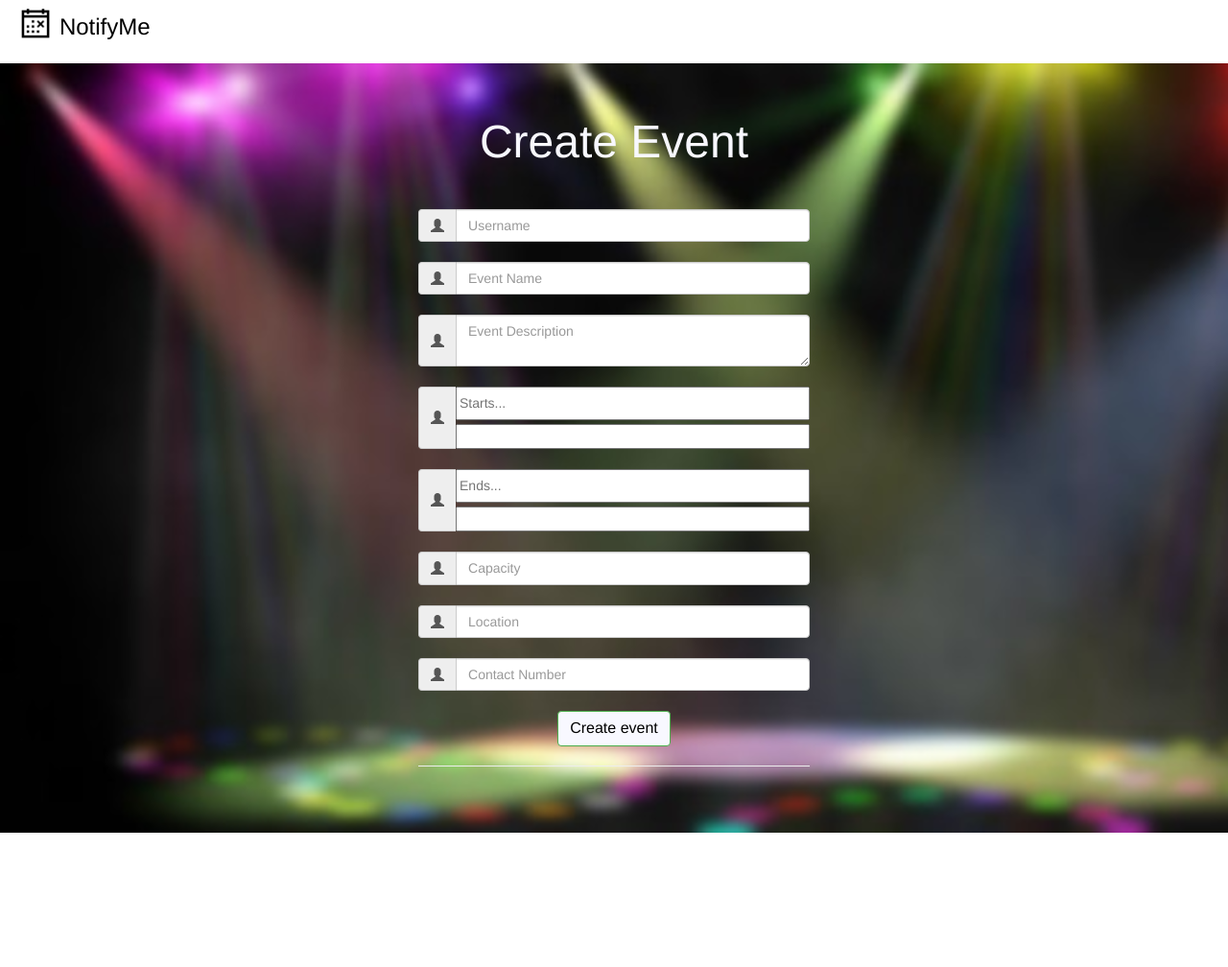
After one commit to krishnadwypayan/Events-Going-Not_Going, a Node server app: template views/createEvent.ejs in a window 1280 px wide. The commit adds this page. Shown: the whole page at 96% size. Run offline with Node 20, Linux system fonts and the light colour scheme; the template is opened without the code that fills it, so the values that code supplies are empty; some libraries are stand-ins or nearby versions.

Commit message:
Add files via upload

```diff
--- /dev/null
+++ b/views/createEvent.ejs
@@ -0,0 +1,260 @@
+<!DOCTYPE html>
+<html lang="">
+
+<head>
+    <meta charset="utf-8">
+    <meta http-equiv="X-UA-Compatible" content="IE=edge">
+    <meta name="viewport" content="width=device-width, initial-scale=1">
+    <title>NotifyMe</title>
+    <link rel="icon" type="image/gif/png" href="datelogo.png">
+    <!-- Bootstrap CSS -->
+
+    <!--    <link rel="stylesheet" href="https://maxcdn.bootstrapcdn.com/bootstrap/3.3.6/css/bootstrap.min.css" integrity="sha384-1q8mTJOASx8j1Au+a5WDVnPi2lkFfwwEAa8hDDdjZlpLegxhjVME1fgjWPGmkzs7" crossorigin="anonymous">-->
+
+
+    <link rel="stylesheet" href="https://maxcdn.bootstrapcdn.com/bootstrap/3.3.7/css/bootstrap.min.css">
+    <link rel="stylesheet" href="//code.jquery.com/ui/1.12.1/themes/base/jquery-ui.css">
+    <link rel="stylesheet" href="/resources/demos/style.css">
+    <script src="https://code.jquery.com/jquery-1.12.4.js"></script>
+    <script src="https://code.jquery.com/ui/1.12.1/jquery-ui.js"></script>
+
+
+
+
+    <!-- HTML5 Shim and Respond.js IE8 support of HTML5 elements and media queries -->
+    <!-- WARNING: Respond.js doesn't work if you view the page via file:// -->
+    <!--[if lt IE 9]>
+			<script src="https://oss.maxcdn.com/libs/html5shiv/3.7.2/html5shiv.min.js"></script>
+			<script src="https://oss.maxcdn.com/libs/respond.js/1.4.2/respond.min.js"></script>
+		<![endif]-->
+    <link href="//netdna.bootstrapcdn.com/font-awesome/4.0.0/css/font-awesome.css" rel="stylesheet">
+    <script src="https://maxcdn.bootstrapcdn.com/bootstrap/3.3.7/js/bootstrap.min.js"></script>
+
+
+    <link rel="stylesheet" href="//cdnjs.cloudflare.com/ajax/libs/timepicker/1.3.5/jquery.timepicker.min.css">
+
+    <style>
+        .jumbotron {
+            position: relative;
+            background: #000 url("eventsback.jpg");
+            width: 100%;
+            height: 100%;
+            background-size: cover;
+            overflow: inherit;
+            background-blend-mode: lighten;
+        }
+
+        .above {
+            margin-bottom: 10px;
+        }
+
+
+        .affix {
+            top: 0;
+            width: 100%;
+            z-index: 9999 !important;
+        }
+
+        .affix+.container-fluid {
+            padding-top: 0px;
+        }
+
+        .modal-body {
+            overflow-y: inherit;
+            z-index: 9999;
+        }
+
+        .input-group {
+            overflow-y: inherit;
+            z-index: 9999 !important;
+        }
+
+    </style>
+
+</head>
+
+<body>
+
+
+    <div class="container above">
+    </div>
+    <!--nav bar-->
+    <nav class="navbar navbar-light" data-spy="affix" data-offset-top="10">
+        <div class="container-fluid" style="background-color: white;">
+            <div class="navbar-header">
+                <!--href to register page-->
+                <!--                <a class="navbar-brand" href="/public/index.html">-->
+                <img style="display: inline-block; height: 3em; width: 3em; margin-top: -1em;" src="datelogo.png">
+                <!--                    <i style="display: inline-block; margin-right: 1.5em;" class="glyphicon glyphicon-calendar"></i>-->
+                <span style="display: inline-block;"><font size="5" color="black">NotifyMe</font></span>
+            </div>
+        </div>
+    </nav>
+
+
+
+
+
+    <div class="jumbotron jumbotron-fluid" style="margin-top: -1em;">
+        <center>
+            <!-- Hero section -->
+            <div>
+                <div class="container--flex">
+                    <div>
+                        <p>
+                            <font size=8 color="ghostwhite">Create Event</font>
+                        </p>
+
+                        <form>
+
+                            <div style="width:450px; margin-top: 2.5em;">
+
+                               <div class="input-group" style="margin: 1.5em;">
+                                    <span class="input-group-addon"><i class="glyphicon glyphicon-user"></i></span>
+                                    <input class="form-control" id="event_username" type="text" value="" placeholder="Username" data-placement="right" style="min-width: 100%;" required/>
+                                </div>
+
+                                <div class="input-group" style="margin: 1.5em;">
+                                    <span class="input-group-addon"><i class="glyphicon glyphicon-user"></i></span>
+                                    <input class="form-control" id="event_name" type="text" value="" placeholder="Event Name" data-placement="right" style="min-width: 100%;" required/>
+                                </div>
+
+                                <div class="input-group" style="margin: 1.5em;">
+                                    <span class="input-group-addon"><i class="glyphicon glyphicon-user"></i></span>
+                                    <textarea id="event_desc" class="form-control" style="min-width: 100%;" placeholder="Event Description" required></textarea>
+                                </div>
+
+
+                                <div id="event_start" class="input-group" style="margin: 1.5em;">
+                                    <span class="input-group-addon"><i class="glyphicon glyphicon-user"></i></span>
+                                    <input id="start_date" type="text" name="name" value="" style="min-width: 100%; height: 2.5em;" placeholder="Starts..." data-toggle="tooltip" data-placement="center" required/>
+
+                                    <input id="start_time" class="timepicker" style="min-width: 100%; margin-top: 0.3em;" />
+
+                                </div>
+
+                                <div id="event_end" class="input-group" style="margin: 1.5em;">
+                                    <span class="input-group-addon"><i class="glyphicon glyphicon-user"></i></span>
+                                    <input id="end_date" type="text" placeholder="Ends..." style="min-width: 100%; height: 2.5em;" data-placement="right" required/>
+
+                                    <input id="end_time" class="timepicker" style="min-width: 100%; margin-top: 0.3em;" />
+                                </div>
+
+                                <div class="input-group" style="margin: 1.5em;">
+                                    <span class="input-group-addon"><i class="glyphicon glyphicon-user"></i></span>
+                                    <input class="form-control" id="event_capacity" type="number" value="" placeholder="Capacity" data-placement="right" style="min-width: 100%; height: 2.5em;" min="1" max="500" required/>
+                                </div>
+
+                                <div class="input-group" style="margin: 1.5em;">
+                                    <span class="input-group-addon"><i class="glyphicon glyphicon-user"></i></span>
+                                    <input class="form-control" id="event_location" type="text" value="" placeholder="Location" data-placement="right" style="min-width: 100%;" required/>
+                                </div>
+
+                                <div class="input-group" style="margin: 1.5em;">
+                                    <span class="input-group-addon"><i class="glyphicon glyphicon-user"></i></span>
+                                    <input class="form-control" id="event_contact" type="text" value="" placeholder="Contact Number" data-placement="right" style="min-width: 100%;" required/>
+                                </div>
+
+                                <div style="margin: 1.5em;">
+                                    <p class="text-center">
+
+                                        <button type="button" class="btn btn-success" id="create_event_btn" name="commit" value="request" style="background-color: ghostwhite;"><font size="3" color="black">Create event</font></button>
+                                    </p>
+                                    <hr>
+                                </div>
+
+
+                            </div>
+                        </form>
+
+                    </div>
+                </div>
+            </div>
+        </center>
+    </div>
+
+
+    <div style="margin-top: 10em;"></div>
+
+
+    <script>
+        $(document).ready(function() {
+
+            console.log("login document ready");
+
+            $('#start_date').datepicker();
+            $('#end_date').datepicker();
+
+
+
+            $('.timepicker').timepicker({
+                timeFormat: 'h:mm p',
+                interval: 15,
+                minTime: '10',
+                maxTime: '11:00pm',
+                defaultTime: '11',
+                startTime: '10:00',
+                dynamic: true,
+                dropdown: true,
+                scrollbar: true,
+            });
+
+
+            $("#create_event_btn").click(function() {
+
+                var eventname = document.getElementById("event_name").value;
+                var eventdesc = document.getElementById("event_desc").value;
+                var startdate = document.getElementById("start_date").value;
+                var starttime = document.getElementById("start_time").value;
+                var enddate = document.getElementById("end_date").value;
+                var endtime = document.getElementById("end_time").value;
+
+
+                var data = {
+                    eventname: eventname,
+                    eventdesc: eventdesc,
+                    startdate: startdate,
+                    starttime: starttime,
+                    enddate: enddate,
+                    endtime: endtime
+
+                };
+
+                //alert(eventname + eventdesc + startdate + starttime + enddate + endtime);
+
+                $.ajax({
+                    type: 'POST',
+                    url: '/create_event',
+                    data: data,
+                    success: function(data) {
+                        //do something with the data via front-end framework
+                        //location.reload();
+                        //renderHtml(data);
+                        console.log("inside create event call back");
+                        console.log(data);
+
+                        window.location.pathname = "/home"
+                        //$("#signupModal").modal('show');
+                    }
+                });
+            });
+
+
+        });
+
+    </script>
+
+    <!-- jQuery -->
+    <script src="//code.jquery.com/jquery.js"></script>
+    <script src="//ajax.googleapis.com/ajax/libs/jqueryui/1.9.2/jquery-ui.min.js"></script>
+    <script src="https://maxcdn.bootstrapcdn.com/bootstrap/3.3.7/js/bootstrap.min.js"></script>
+
+    <script src="//cdnjs.cloudflare.com/ajax/libs/timepicker/1.3.5/jquery.timepicker.min.js"></script>
+
+
+    <!-- Bootstrap JavaScript -->
+    <script src="https://maxcdn.bootstrapcdn.com/bootstrap/3.3.6/js/bootstrap.min.js" integrity="sha384-0mSbJDEHialfmuBBQP6A4Qrprq5OVfW37PRR3j5ELqxss1yVqOtnepnHVP9aJ7xS" crossorigin="anonymous"></script>
+    <!-- IE10 viewport hack for Surface/desktop Windows 8 bug -->
+</body>
+
+</html>
```
Also changed, not shown: views/homepage.ejs (+71 -75 lines), views/register.ejs (+12 -2 lines).
